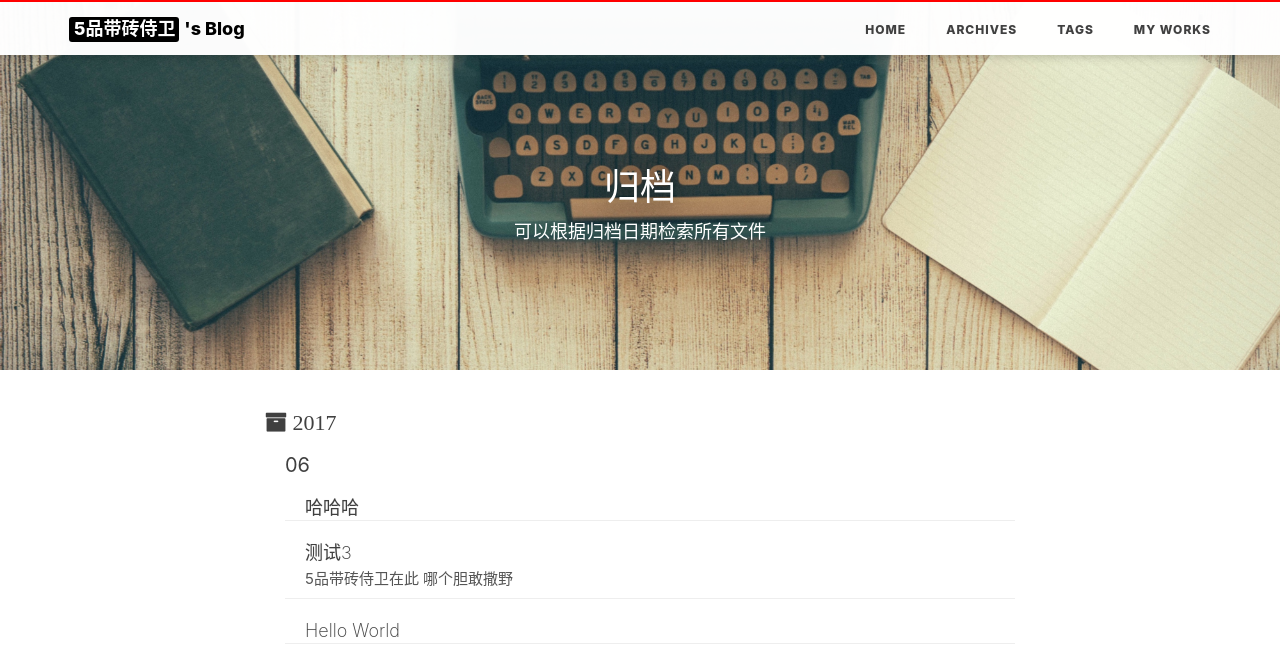
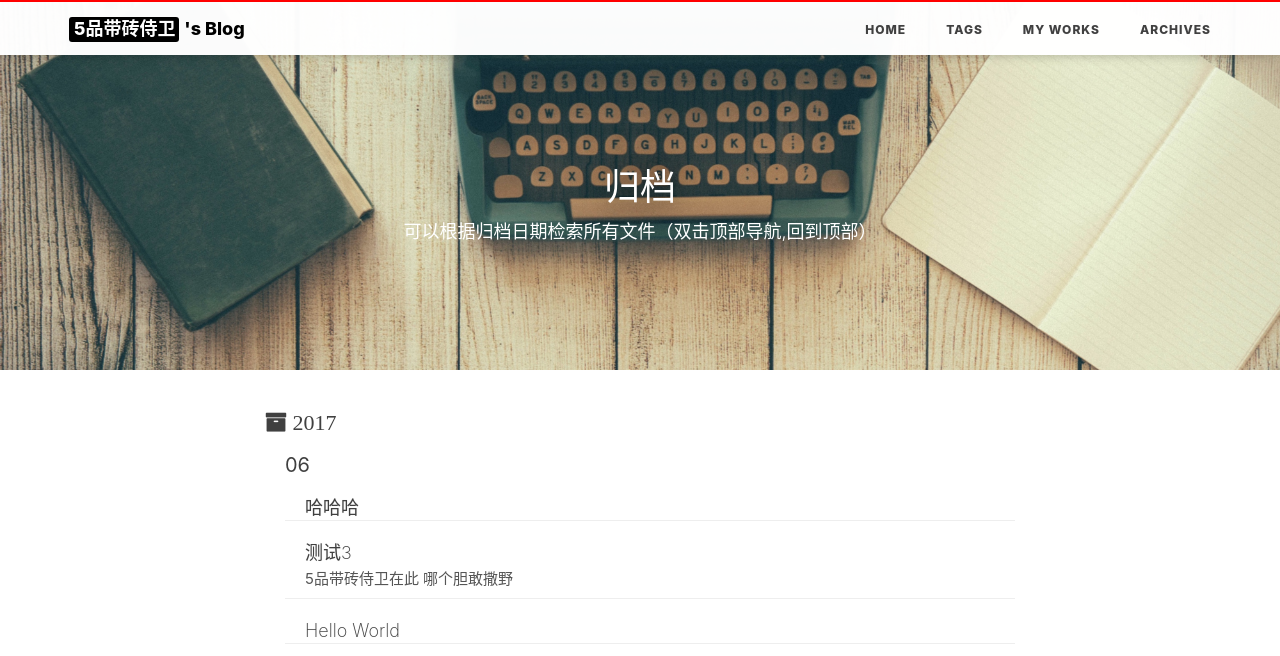
Before and after one commit to zhushuaihua/zhushuaihua.github.io, a plain HTML site: page archives/2017/06/index.html in a window 1280 px wide. Shown: the top 656 px of the page. Drawn offline with nearby package versions, Linux system fonts and the light colour scheme; some packages are replaced by stand-ins of ours; a script that the page names is missing; files whose address does not match are found by name.

Commit message:
Site updated: 2017-06-29 22:56:24

```diff
--- a/archives/2017/06/index.html
+++ b/archives/2017/06/index.html
@@ -80,14 +80,6 @@
 
 
                         <li>
-                            <a href="/archives/">Archives</a>
-                        </li>
-
-
-
-
-
-                        <li>
                             <a href="/tags/">Tags</a>
                         </li>
 
@@ -97,6 +89,14 @@
 
                         <li>
                             <a href="/my-works/">My Works</a>
+                        </li>
+
+
+
+
+
+                        <li>
+                            <a href="/archives/">Archives</a>
                         </li>
 
 
@@ -152,7 +152,7 @@
             <div class="col-lg-8 col-lg-offset-2 col-md-10 col-md-offset-1 ">
                 <div class="site-heading text-center">
                     <h1>归档</h1>
-                    <span class="subheading">可以根据归档日期检索所有文件</span>
+                    <span class="subheading">可以根据归档日期检索所有文件（双击顶部导航,回到顶部）</span>
                 </div>
             </div>
         </div>
```
Also changed, not shown: 2017/06/25/hello-world/index.html (+8 -8 lines), 2017/06/26/测试3/index.html (+8 -8 lines), 2017/06/29/哈哈哈/index.html (+8 -8 lines), archives/2017/index.html (+9 -9 lines), archives/index.html (+9 -9 lines), index.html (+8 -8 lines), my-works/index.html (+8 -8 lines), tags/index.html (+9 -9 lines), tags/前端/index.html (+9 -9 lines), tags/测试/index.html (+9 -9 lines).
